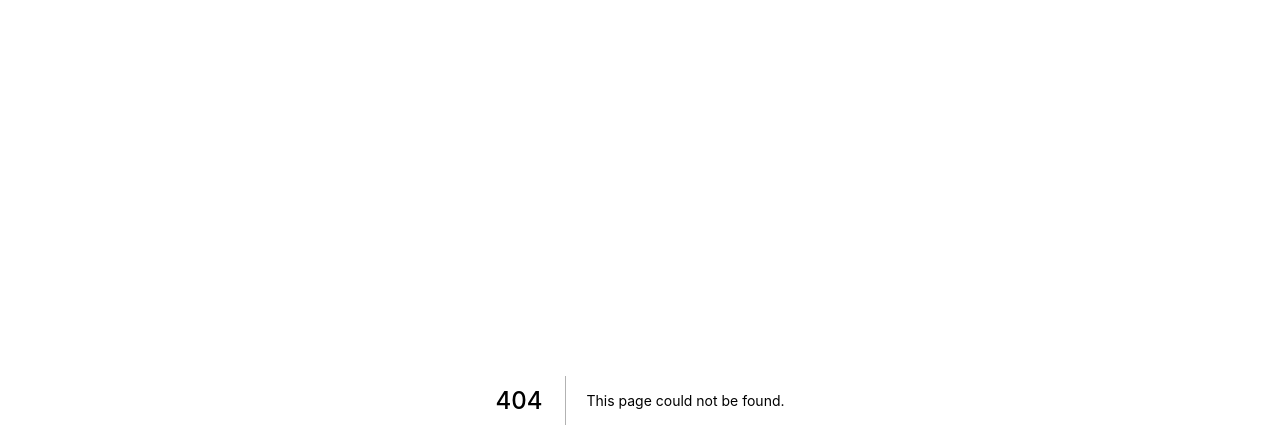
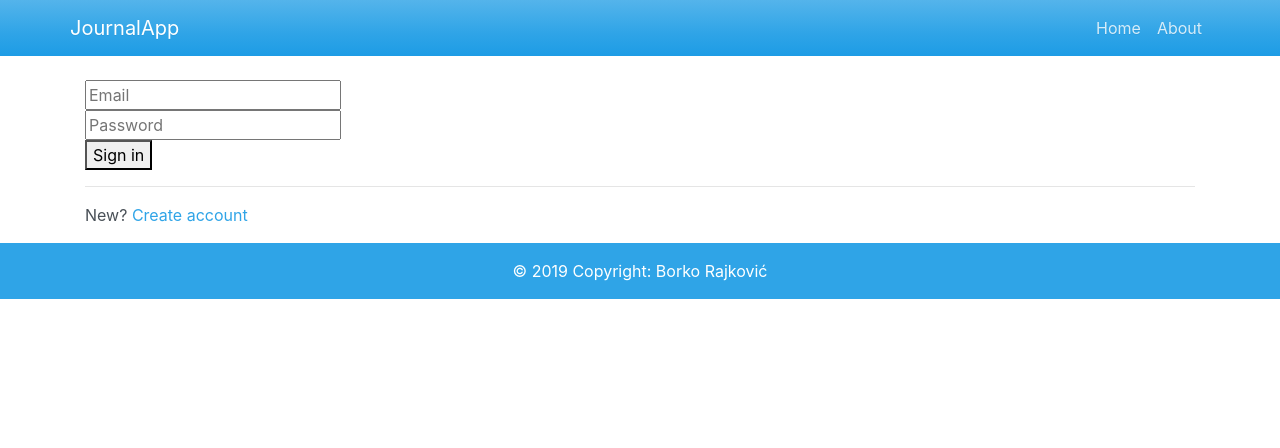
Before and after one commit to borko-rajkovic/journal-app, a Next.js app in the folder client/: page /login in a window 1280 px wide. Before the commit this address had no page. Shown: the top 448 px of the page. Built offline with nearby package versions, Linux system fonts and the light colour scheme; no server answers.

Commit message:
Refactor names of components

```diff
--- a/client/components/SigninBox.tsx
+++ b/client/components/LoginForm.tsx
@@ -3,19 +3,19 @@ import gql from 'graphql-tag';
 import cookie from 'cookie';
 import redirect from '../lib/redirect';
 
-const SIGN_IN = gql`
+const LOGIN = gql`
   mutation login($username: String!, $password: String!) {
     login(userData: { username: $username, password: $password })
   }
 `;
 
-const SigninBox = ({ client }: any) => {
+const LoginForm = ({ client }: any) => {
   let username: any;
   let password: any;
 
   return (
     <Mutation
-      mutation={SIGN_IN}
+      mutation={LOGIN}
       onCompleted={(data: any) => {
         // Store the token in cookie
         document.cookie = cookie.serialize('token', data.login, {
@@ -73,4 +73,4 @@ const SigninBox = ({ client }: any) => {
   );
 };
 
-export default withApollo(SigninBox);
+export default withApollo(LoginForm);
--- a/client/pages/create-account.tsx
+++ b/client/pages/login.tsx
@@ -1,12 +1,13 @@
 import React from 'react';
 import Link from 'next/link';
+import Layout from '../components/Layout';
 
 import redirect from '../lib/redirect';
 import checkLoggedIn from '../lib/checkLoggedIn';
 
-import RegisterBox from '../components/RegisterBox';
+import LoginForm from '../components/LoginForm';
 
-export default class CreateAccount extends React.Component {
+export default class Login extends React.Component {
   static async getInitialProps(context: any) {
     const { loggedInUser } = await checkLoggedIn(context.apolloClient);
 
@@ -21,15 +22,15 @@ export default class CreateAccount extends React.Component {
 
   render() {
     return (
-      <React.Fragment>
-        {/* RegisterBox handles all register logic. */}
-        <RegisterBox />
+      <Layout>
+        {/* SigninBox handles all login logic. */}
+        <LoginForm />
         <hr />
-        Already have an account?{' '}
-        <Link prefetch href="/signin">
-          <a>Sign in</a>
+        New?{' '}
+        <Link prefetch href="/create-account">
+          <a>Create account</a>
         </Link>
-      </React.Fragment>
+      </Layout>
     );
   }
 }
```
Also changed, not shown: client/components/SignupForm.tsx (renamed from client/components/RegisterBox.tsx, +4 -4 lines), client/pages/register.tsx (renamed from client/pages/signin.tsx, +9 -10 lines).
